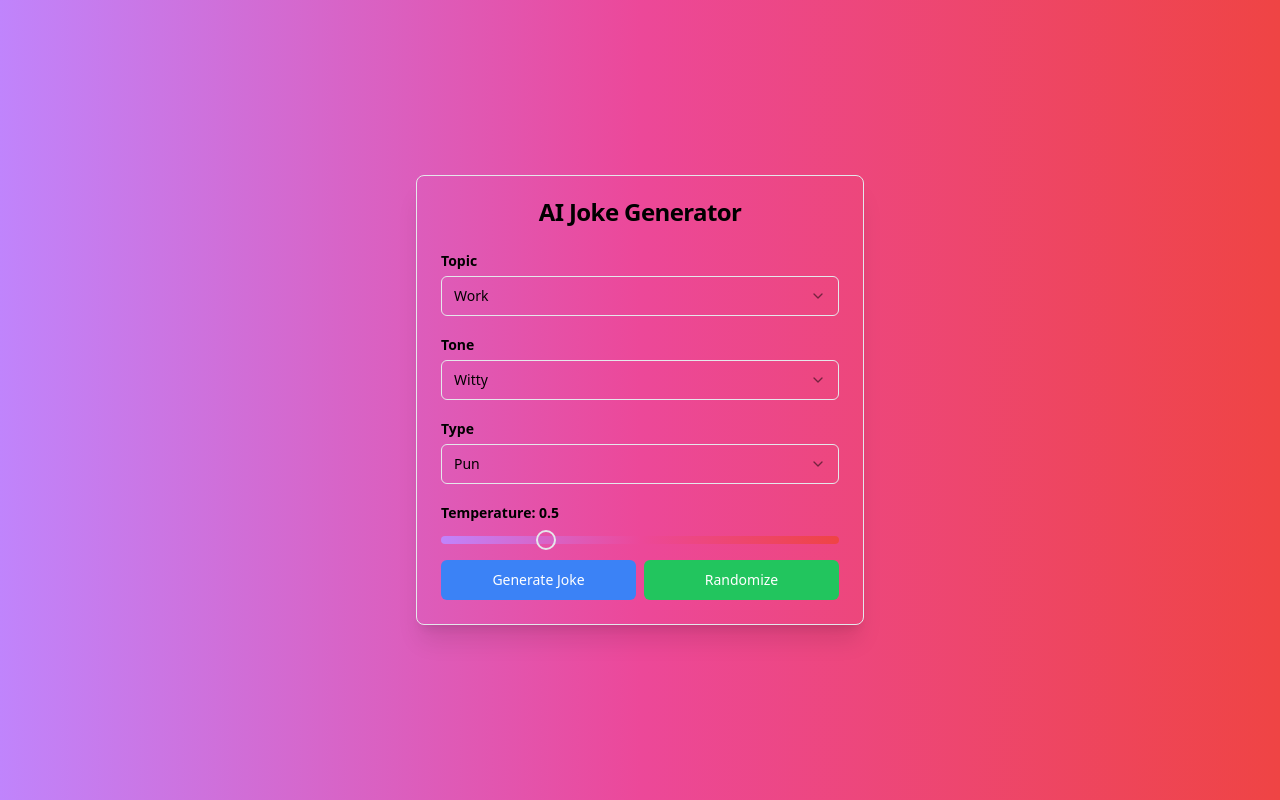
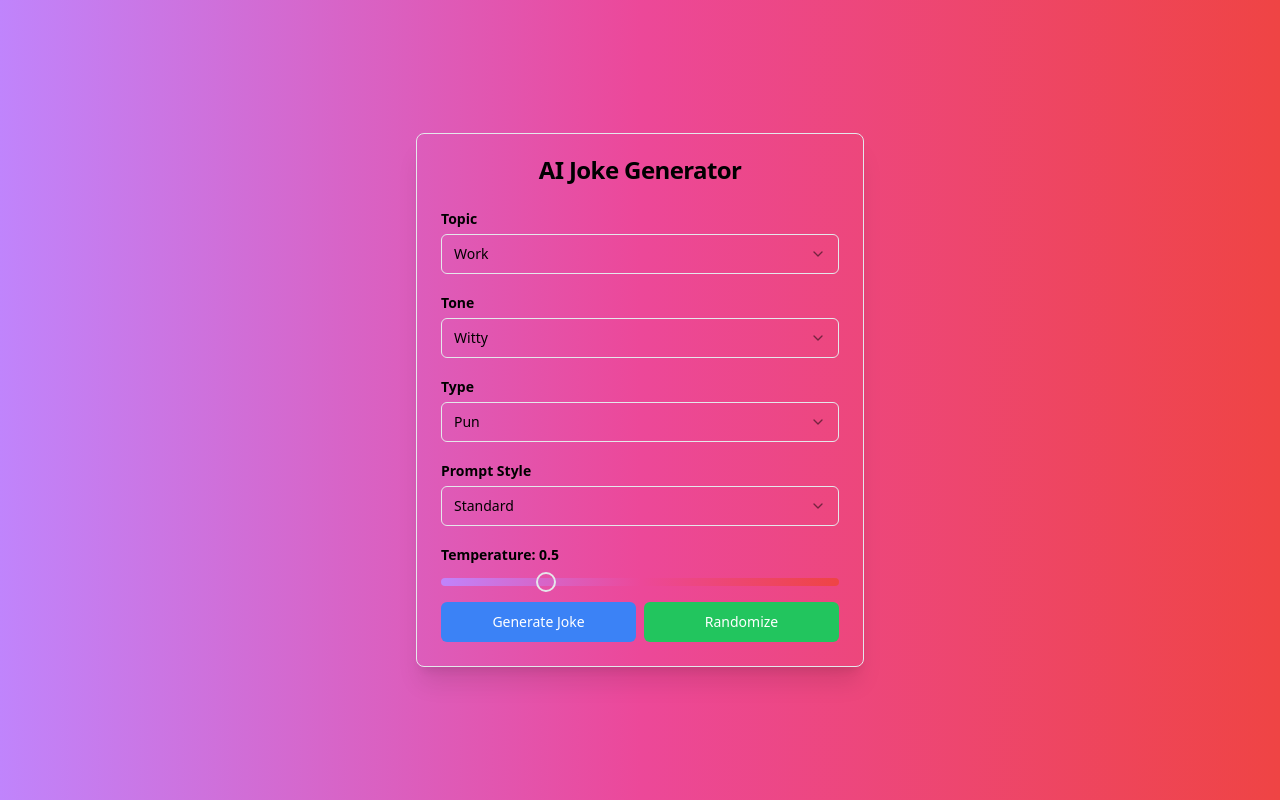
Before and after one commit to Shabbir-Anjum/Encode_Club-AI-Boot-camp-week-2-Project, a Next.js app: page / in a window 1280 px wide. Built offline with nearby package versions, Linux system fonts and the light colour scheme.

Commit message:
Added multiple prompt versions

```diff
--- a/app/page.tsx
+++ b/app/page.tsx
@@ -26,6 +26,7 @@ export default function JokeGenerator() {
   const [tone, setTone] = useState("witty");
   const [type, setType] = useState("pun");
   const [temperature, setTemperature] = useState(0.5);
+  const [promptVersion, setPromptVersion] = useState("standard");
 
   const topicOptions = [
     "work",
@@ -58,10 +59,44 @@ export default function JokeGenerator() {
     "story",
     "limerick",
   ];
+  const promptOptions = [
+    {
+      value: "standard",
+      label: "Standard",
+      template: "Generate a {type} joke about {topic} with a {tone} tone.",
+    },
+    {
+      value: "detailed",
+      label: "Detailed",
+      template:
+        "Create a {type} joke on the subject of {topic}. The joke should have a {tone} tone and be suitable for a general audience.",
+    },
+    {
+      value: "creative",
+      label: "Creative",
+      template:
+        "Imagine you're a comedian specializing in {type} jokes. Craft a {tone} joke about {topic} that would be the highlight of your stand-up routine.",
+    },
+    {
+      value: "short",
+      label: "Short",
+      template: "Quick {type} joke: {topic}, {tone} style. Go!",
+    },
+    {
+      value: "expert",
+      label: "Expert",
+      template:
+        "As a comedy writer with 20 years of experience, create a {type} joke about {topic} that exemplifies the {tone} style of humor.",
+    },
+  ];
 
   const generateJoke = async () => {
     setMessages([]); // Clear previous messages
-    const prompt = `Generate a ${type} joke about ${topic} with a ${tone} tone.`;
+    const selectedPrompt = promptOptions.find((p) => p.value === promptVersion);
+    const prompt = selectedPrompt.template
+      .replace("{type}", type)
+      .replace("{topic}", topic)
+      .replace("{tone}", tone);
     append({
       role: "user",
       content: prompt,
@@ -73,6 +108,9 @@ export default function JokeGenerator() {
     setTopic(topicOptions[Math.floor(Math.random() * topicOptions.length)]);
     setTone(toneOptions[Math.floor(Math.random() * toneOptions.length)]);
     setType(typeOptions[Math.floor(Math.random() * typeOptions.length)]);
+    setPromptVersion(
+      promptOptions[Math.floor(Math.random() * promptOptions.length)].value,
+    );
     setTemperature(Math.round(Math.random() * 20) / 10); // Random value between 0 and 2, rounded to 1 decimal place
   };
 
@@ -140,6 +178,24 @@ export default function JokeGenerator() {
           </div>
 
           <div>
+            <Label htmlFor="promptVersion" className="text-lg font-semibold">
+              Prompt Style
+            </Label>
+            <Select value={promptVersion} onValueChange={setPromptVersion}>
+              <SelectTrigger id="promptVersion" className="w-full mt-1">
+                <SelectValue placeholder="Select a prompt style" />
+              </SelectTrigger>
+              <SelectContent className="bg-white text-black">
+                {promptOptions.map((option) => (
+                  <SelectItem key={option.value} value={option.value}>
+                    {option.label}
+                  </SelectItem>
+                ))}
+              </SelectContent>
+            </Select>
+          </div>
+
+          <div>
             <Label htmlFor="temperature" className="text-lg font-semibold">
               Temperature: {temperature}
             </Label>
```
